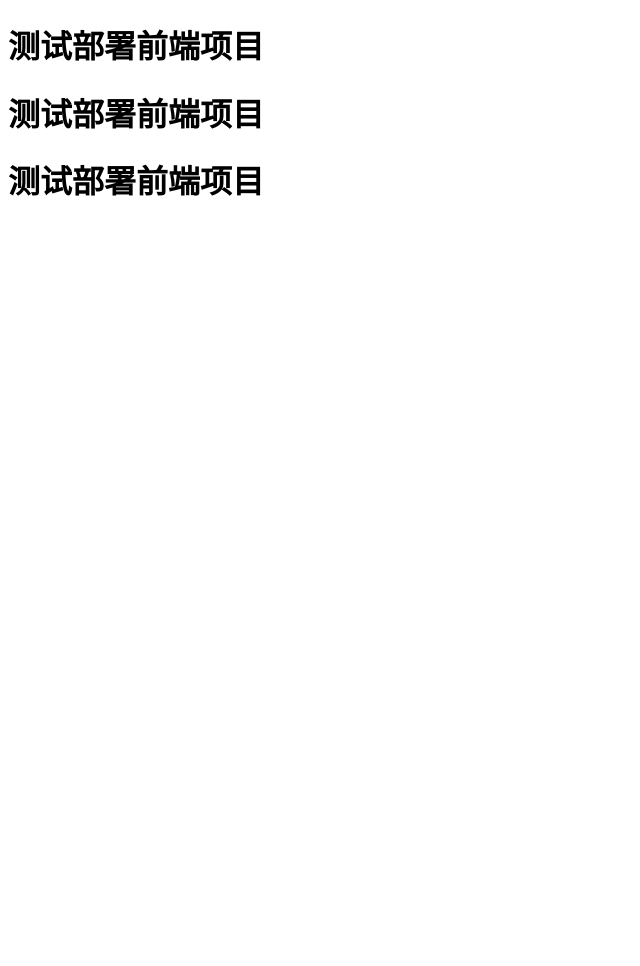
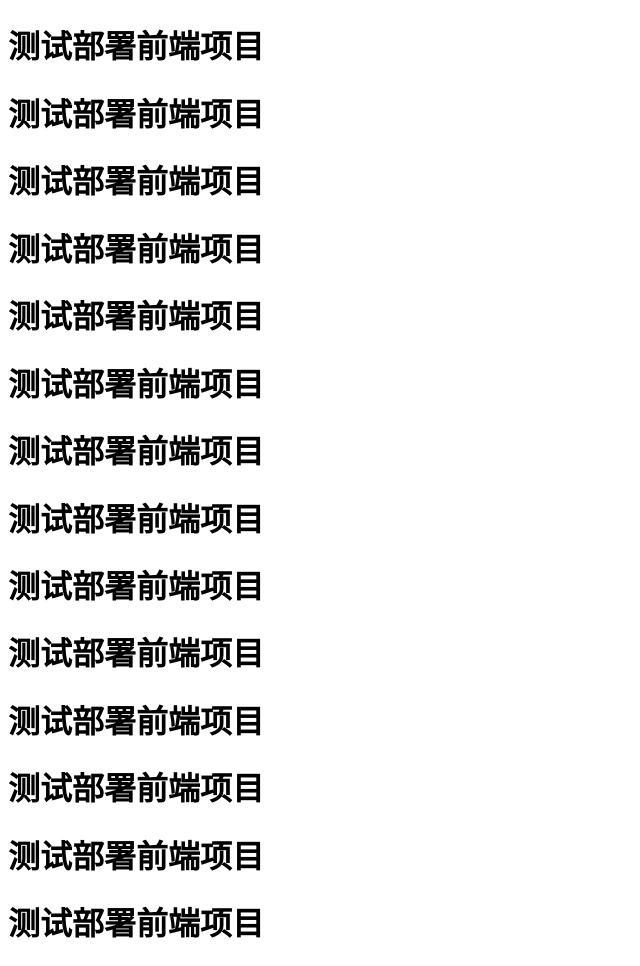
Before and after one commit to simonhungchun/deploy-repo, a plain HTML site: page index.html in a window 1280 px wide. Shown: the whole page, without its empty margins (0-640 px from the left). Before the commit the page ends 800 px from the top, so only its background shows below. Drawn offline with Linux system fonts and the light colour scheme.

Commit message:
测试如何提pr

```diff
--- a/index.html
+++ b/index.html
@@ -11,6 +11,17 @@
   <h1>测试部署前端项目</h1>
   <h1>测试部署前端项目</h1>
   <h1>测试部署前端项目</h1>
+  <h1>测试部署前端项目</h1>
+  <h1>测试部署前端项目</h1>
+  <h1>测试部署前端项目</h1>
+  <h1>测试部署前端项目</h1>
+  <h1>测试部署前端项目</h1>
+  <h1>测试部署前端项目</h1>
+  <h1>测试部署前端项目</h1>
+  <h1>测试部署前端项目</h1>
+  <h1>测试部署前端项目</h1>
+  <h1>测试部署前端项目</h1>
+  <h1>测试部署前端项目</h1>
 </body>
 
 </html>
```
